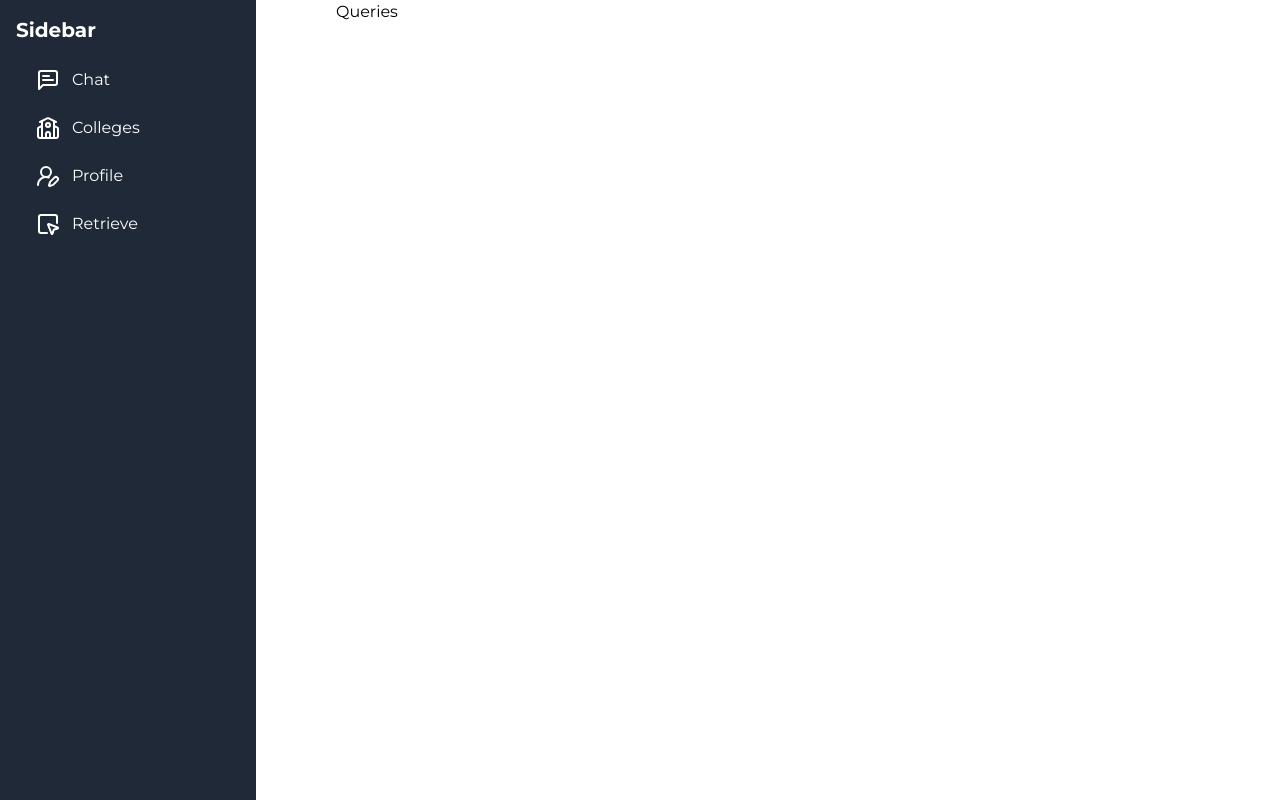
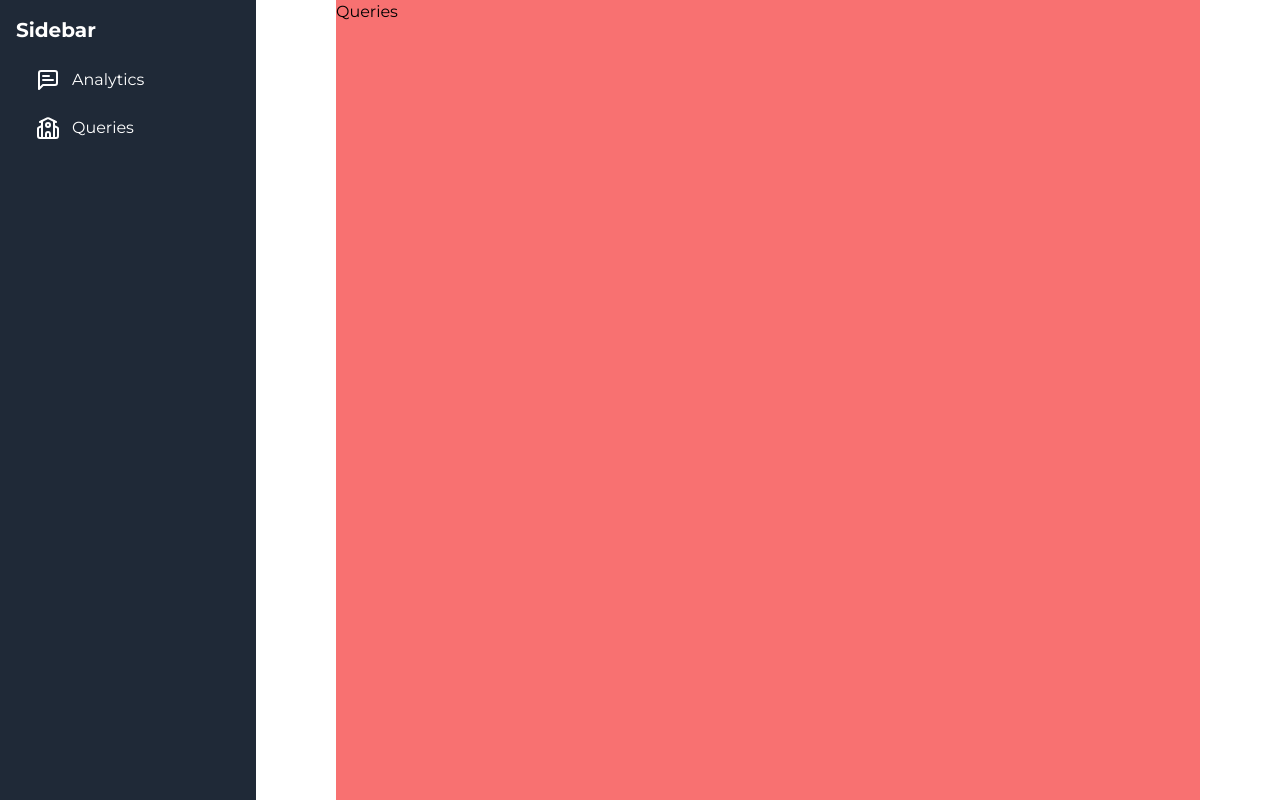
Before and after one commit to NilanchalaPanda/campusPro, a Next.js app: page /admin/queries in a window 1280 px wide. Built offline with nearby package versions, Linux system fonts and the light colour scheme.

Commit message:
Admin Interface added

```diff
--- /dev/null
+++ b/app/(AdminInterface)/admin/queries/page.jsx
@@ -0,0 +1,7 @@
+import React from 'react'
+
+function Queries() {
+  return <div className='h-full w-full bg-red-400'>Queries</div>
+}
+
+export default Queries
--- /dev/null
+++ b/app/(AdminInterface)/layout.js
@@ -0,0 +1,9 @@
+import AdminLayout from "@/components/AdminLayout"
+
+export default function Layout({ children }) {
+  return (
+    <div>
+      <AdminLayout>{children}</AdminLayout>
+    </div>
+  )
+}
--- a/app/(MainInterface)/admin/queries/page.jsx
+++ /dev/null
@@ -1,9 +0,0 @@
-import React from 'react'
-
-function Queries() {
-  return (
-    <div>Queries</div>
-  )
-}
-
-export default Queries
--- a/app/page.js
+++ b/app/page.js
@@ -18,7 +18,8 @@ export default function Home() {
       <div className='container mx-auto flex items-center p-4 pl-6'>
         <Image src='/Stateemblem.png' width={35} height={35} alt='Symbol' />
         <div className='pl-4 text-xl font-bold text-black md:text-2xl'>
-          Govt. of Rajasthan
+          Government of Rajasthan <br />
+          Department of Technical Education
         </div>
       </div>
       <header className='w-full bg-[#1359a1] shadow'>
--- /dev/null
+++ b/components/AdminLayout.js
@@ -0,0 +1,76 @@
+'use client'
+
+import {
+  MessageSquareText,
+  School,
+  SquareMousePointer,
+  UserRoundPen,
+} from 'lucide-react'
+import Link from 'next/link'
+import { usePathname } from 'next/navigation'
+import { useState } from 'react'
+
+export default function AdminLayout({ children }) {
+  const path = usePathname()
+  const [isSidebarOpen, setIsSidebarOpen] = useState(false)
+
+  return (
+    <div className='flex h-screen'>
+      {/* Sidebar */}
+      <aside
+        className={`fixed inset-y-0 left-0 z-40 w-64 transform bg-gray-800 p-4 text-white transition-transform lg:static lg:translate-x-0 ${isSidebarOpen ? 'translate-x-0' : '-translate-x-full'}`}
+      >
+        <button
+          className='absolute right-4 top-4 z-50 text-white lg:hidden'
+          onClick={() => setIsSidebarOpen(!isSidebarOpen)}
+        >
+          {isSidebarOpen ? 'Close' : 'Open'}
+        </button>
+        <h2 className='mb-4 text-xl font-bold'>Sidebar</h2>
+        <nav>
+          <ul>
+            <li className='mb-2'>
+              <Link
+                href='/admin/analytics'
+                className={`flex items-center gap-x-3 px-4 py-2 pl-5 ${path === '/chat' ? 'bg-gray-700' : ''}`}
+              >
+                <MessageSquareText strokeWidth={2} />
+                <span className='hidden lg:block'>Analytics</span>
+              </Link>
+            </li>
+            <li className='mb-2'>
+              <Link
+                href='/admin/queries'
+                className={`flex items-center gap-x-3 px-4 py-2 pl-5 ${path === '/colleges' ? 'bg-gray-700' : ''}`}
+              >
+                <School strokeWidth={2} />
+                <span className='hidden lg:block'>Queries</span>
+              </Link>
+            </li>
+          </ul>
+        </nav>
+      </aside>
+
+      {/* Overlay for sidebar in mobile */}
+      {isSidebarOpen && (
+        <div
+          className='fixed inset-0 z-30 bg-black opacity-50 lg:hidden'
+          onClick={() => setIsSidebarOpen(false)}
+        />
+      )}
+
+      {/* Main Content */}
+      <main className='flex-1 px-0 md:px-20'>{children}</main>
+
+      {/* Sidebar toggle button for mobile */}
+      {!isSidebarOpen && (
+        <button
+          className='fixed left-4 top-4 z-50 rounded-md bg-gray-800 p-2 text-white lg:hidden'
+          onClick={() => setIsSidebarOpen(true)}
+        >
+          Open
+        </button>
+      )}
+    </div>
+  )
+}
--- a/components/SmallCollegeRecom.jsx
+++ b/components/SmallCollegeRecom.jsx
@@ -13,7 +13,7 @@ function SmallCollegeRecom() {
         COLLEGE RECOMMENDATIONS
       </h1>
 
-      {!collegeList.length > 0 ? (
+      {collegeList.length > 0 ? (
         <div className='mt-2 flex h-[85%] flex-col items-center justify-start space-y-2 overflow-y-auto rounded-xl px-2 md:px-0'>
           {/* ACTUAL CODE TO BE USED */}
           {/* {collegeList.map((item) => (
```
Also changed, not shown: app/(MainInterface)/layout.js (+3 -5 lines), app/(AdminInterface)/admin/analytics/page.jsx (renamed from app/(MainInterface)/admin/analytics/page.jsx), app/(AdminInterface)/admin/page.jsx (renamed from app/(MainInterface)/admin/page.jsx).
